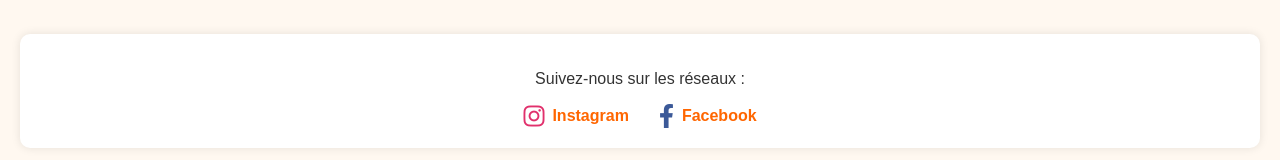
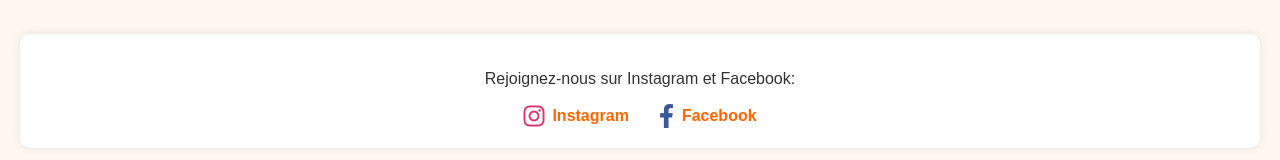
Before and after one commit to yassine689/sunset-park, a plain HTML site: page index.html in a window 1280 px wide. Shown: the part 1920-2080 px from the top of the page. Drawn offline with Linux system fonts and the light colour scheme.

Commit message:
Update index.html

```diff
--- a/index.html
+++ b/index.html
@@ -354,7 +354,7 @@
   </div>
 
   <div class="social">
-    <p>Suivez-nous sur les réseaux :</p>
+    <p>Rejoignez-nous sur Instagram et Facebook:</p>
     <div class="social-links">
       <a href="https://www.instagram.com/sunset__park___?igsh=MWowdXZ2NTMzd3Bpbg==" target="_blank" class="social-link">
         <i class="fab fa-instagram social-icon instagram"></i>
```
